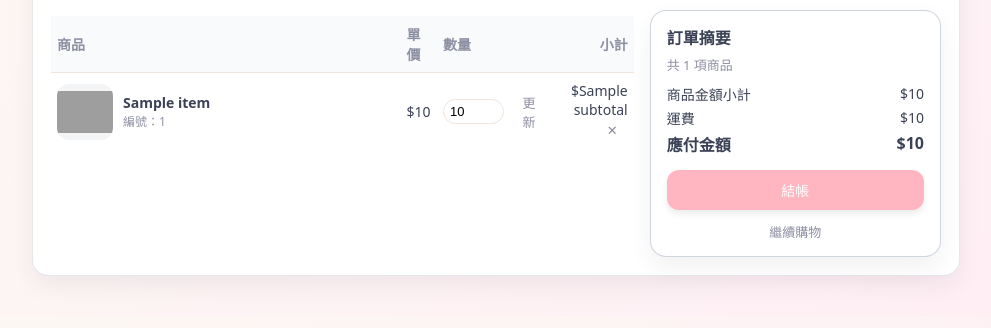
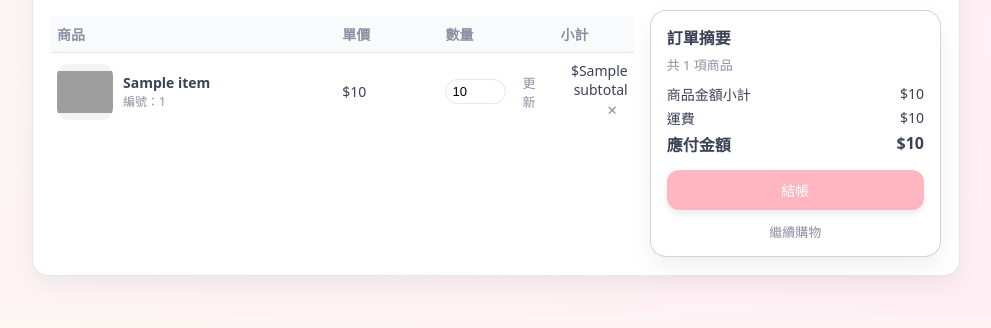
Before and after one commit to 11346086/redis-ecommerce, a Flask app: template templates/cart.html in a window 1280 px wide. Shown: the part 206-534 px from the top of the page, without its empty margins (144-1135 px from the left). Run offline with Flask 3, Linux system fonts and the light colour scheme; the template is opened without the code that fills it: most values are stand-ins (such as "Sample title", 1, 10 or a date in 2020); grey boxes are pictures that could not be loaded.

Commit message:
購物標題調整

```diff
--- a/app.py
+++ b/app.py
@@ -1,4 +1,4 @@
-from datetime import datetime
+from datetime import datetime, time, timedelta
 import json
 import uuid
 
@@ -11,6 +11,10 @@ app.secret_key = "dev-secret-key-please-change"  # 隨便一串字就好，用
 
 # 改成使用共用的雲端 Redis 連線設定
 r = get_redis_client()
+
+def now_tw():
+    """取得台灣現在時間（Render 用 UTC，所以手動 +8 小時）。"""
+    return datetime.utcnow() + timedelta(hours=8)
 
 def get_current_user_id():
     """從 session 取得目前使用者 id，沒有的話回傳 None。"""
@@ -31,9 +35,6 @@ def require_user():
     if not user_id:
         return None, redirect(url_for("profile_setup"))
     return user_id, None
-
-
-from datetime import datetime, time
 
 def load_seckill_config():
     """從 Redis 讀所有搶購活動設定，回傳 dict: {pid: {'start': time, 'end': time}}"""
@@ -67,7 +68,9 @@ def is_seckill_open_for(product_id: str) -> bool:
     cfg = cfgs.get(product_id)
     if not cfg:
         return False
-    now = datetime.now().time()
+
+    # 用台灣時間來判斷活動是否開放
+    now = now_tw().time()
     return cfg["start"] <= now <= cfg["end"]
 
 
--- a/templates/base.html
+++ b/templates/base.html
@@ -192,6 +192,7 @@
         font-weight: 600;
         color: var(--text-sub);
         background: #f9fafb;
+        white-space: nowrap;
       }
 
       tr:last-child td {
--- a/templates/cart.html
+++ b/templates/cart.html
@@ -26,6 +26,40 @@
       0%   { transform: translateX(100%); }
       100% { transform: translateX(-100%); }
     }
+
+    .cart-table {
+      width: 100%;
+      table-layout: fixed;  /* 讓我們自己決定欄位寬度 */
+    }
+
+    /* 第 1 欄：商品（寬一點） */
+    .cart-table th:nth-child(1),
+    .cart-table td:nth-child(1) {
+      width: 40%;
+    }
+
+    /* 第 2 欄：單價（拉回來+靠左） */
+    .cart-table th:nth-child(2),
+    .cart-table td:nth-child(2) {
+      width: 20%;
+      text-align: left;
+      padding-left: 0;      /* 如果還是太右，可以再設成 0 或負值都行 */
+    }
+
+    /* 其他欄隨便抓個比例就好 */
+    .cart-table th:nth-child(3),
+    .cart-table td:nth-child(3) {
+      width: 20%;
+    }
+
+    .cart-table th:nth-child(4) {
+      width: 20%;
+      padding-left: 24px;
+    }
+    .cart-table td:nth-child(4) {
+      width: 20%;
+    }
+
   </style>
 
   {# ✅ 只有「有商品時」才顯示跑馬燈 #}
@@ -55,13 +89,13 @@
     <div class="cart-layout">
       <!-- 左：購物明細 -->
       <div class="cart-items">
-        <table>
+        <table class="cart-table">
           <thead>
             <tr>
               <th style="width:60%;">商品</th>
-              <th>單價</th>
+              <th >單價</th>
               <th>數量</th>
-              <th class="text-right">小計</th>
+              <th class="text-left">小計</th>
             </tr>
           </thead>
           <tbody>
@@ -83,7 +117,7 @@
                     </div>
                   </div>
                 </td>
-                <td>${{ item.price }}</td>
+                <td class="col-price">${{ item.price }}</td>
                 <td>
                   <form action="{{ url_for('cart_update') }}" method="post" style="display:flex; align-items:center; gap:6px;">
                     <input type="hidden" name="product_id" value="{{ item.id }}">
```
